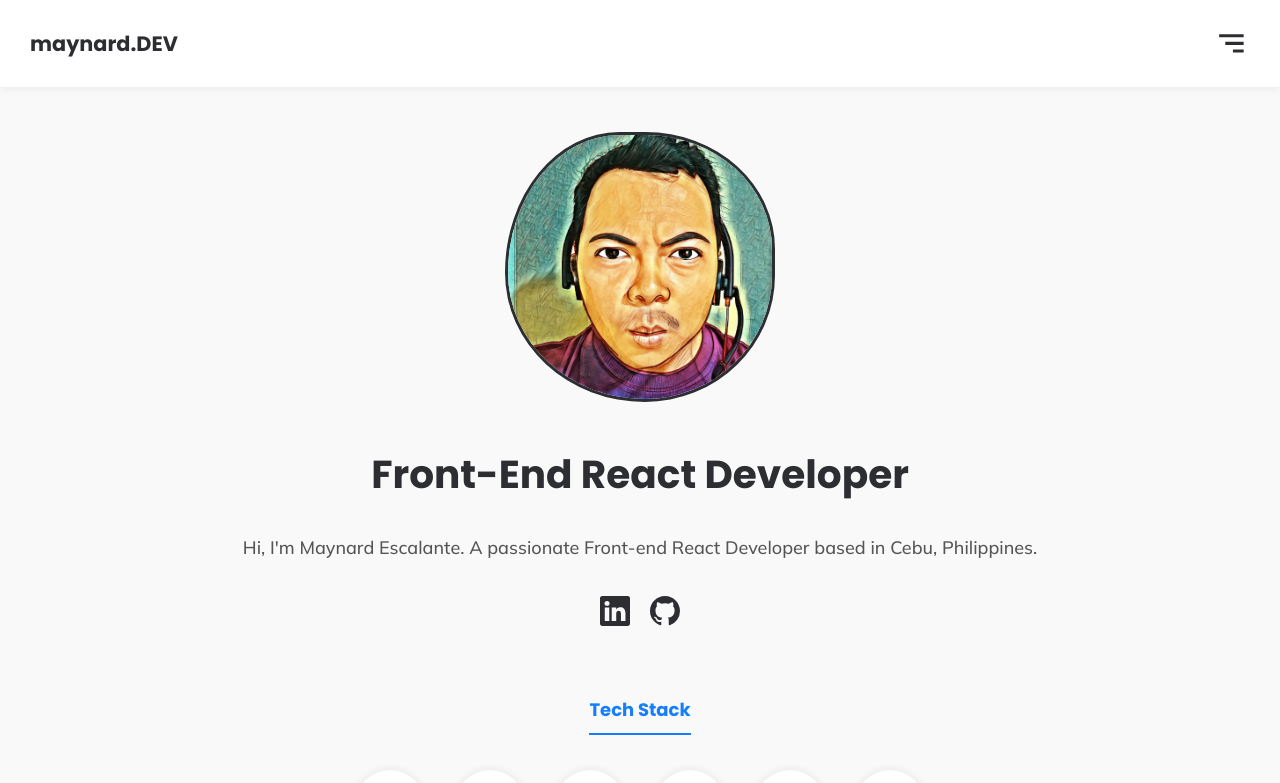
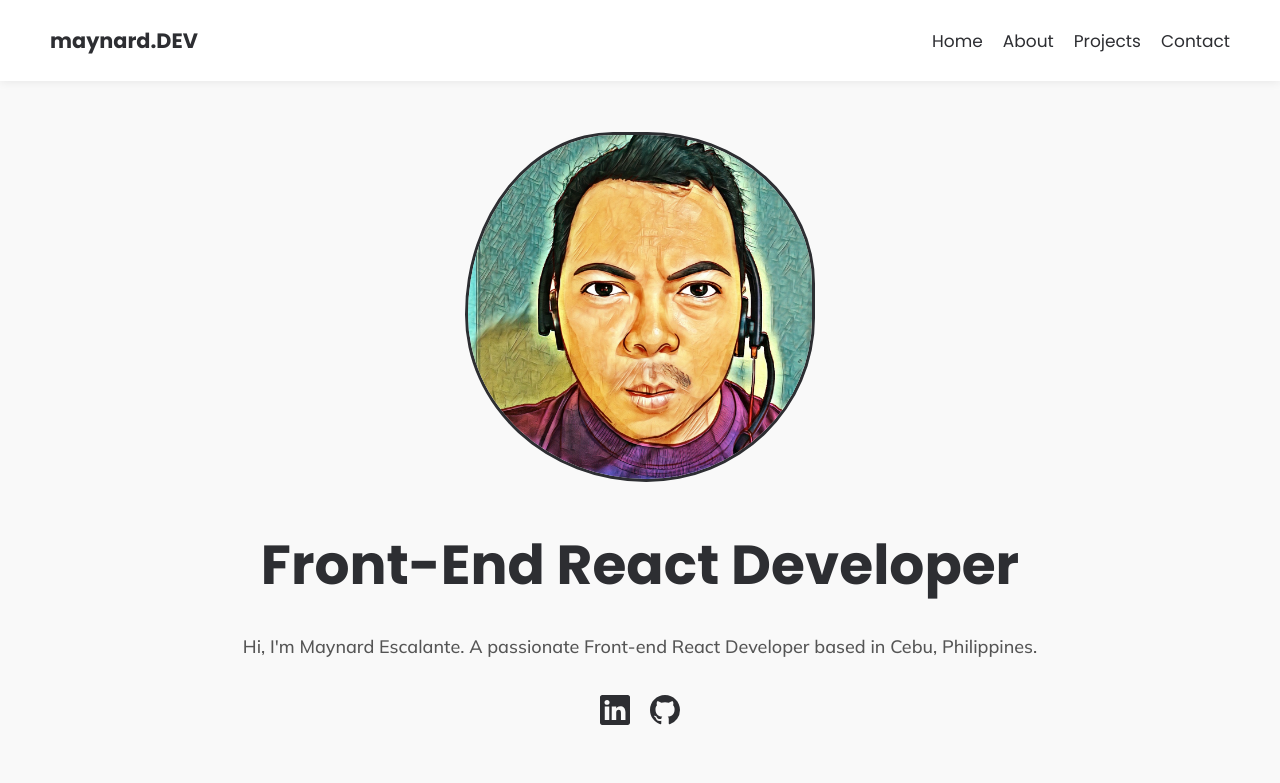
Before and after one commit to dranyam2022/maynard_escalante_portfolio, a React (Vite) app: page / in a window 1280 px wide. Shown: the top 783 px of the page. Built offline with nearby package versions, Linux system fonts and the light colour scheme.

Commit message:
completed nav layout @900px screen width

```diff
--- a/src/components/home/Home.module.css
+++ b/src/components/home/Home.module.css
@@ -3,7 +3,7 @@
   flex-direction: column;
   justify-content: center;
   align-items: center;
-  padding: calc(82px + 50px) 30px 50px;
+  padding: calc(82px + 50px) 50px 50px;
   gap: 50px;
   background-color: var(--bg-light-grey);
 }
@@ -11,13 +11,14 @@
   display: flex;
   justify-content: center;
   align-items: center;
-  max-width: 270px;
-  max-height: 270px;
+  max-width: 280px;
+  max-height: 280px;
   border-radius: 50%;
   border: 3px solid var(--light-bold);
   overflow: hidden;
   animation: var(--morph-name) var(--morph-duration)
     var(--morph-timing-function) var(--morph-iteration-count);
+  transition: all 0.3s ease-in-out;
 }
 
 .image_container img {
@@ -95,3 +96,13 @@
 .techStack img {
   aspect-ratio: 1;
 }
+
+@media screen and (min-width: 500px) {
+  .image_container {
+    max-width: 350px;
+    max-height: 350px;
+  }
+  .profile h1 {
+    font-size: 55px;
+  }
+}
--- a/src/components/navbar/Navbar.module.css
+++ b/src/components/navbar/Navbar.module.css
@@ -3,7 +3,7 @@
   justify-content: space-between;
   align-items: center;
   background-color: var(--bg-light-white);
-  padding: 25px 30px;
+  padding: 25px 50px;
   position: fixed;
   width: 100%;
   box-shadow: 0 0 10px rgba(0, 0, 0, 0.09);
@@ -23,7 +23,6 @@
   transform: scale(0.9);
 }
 
-
 .menu {
   font-size: 2.3rem;
   font-weight: bold;
@@ -37,3 +36,39 @@
 .menu:active {
   transform: scale(0.9);
 }
+
+.nav {
+  justify-content: center;
+  align-items: center;
+  list-style: none;
+  font-weight: 500;
+  gap: 20px;
+  display: none;
+}
+
+.navItem {
+  font-size: 17px;
+  font-family: Poppins, "sans-serif";
+}
+
+.navItem:hover {
+  color: var(--light-accent);
+}
+.navItem:active {
+  transform: scale(1.1);
+}
+
+@media screen and (min-width: 500px) {
+  .container {
+    padding: 25px 50px;
+  }
+}
+
+@media screen and (min-width: 900px) {
+  .menu {
+    display: none;
+  }
+  .nav {
+    display: flex;
+  }
+}
--- a/src/components/navbar/Navbar.tsx
+++ b/src/components/navbar/Navbar.tsx
@@ -15,6 +15,20 @@ const Navbar = () => {
         <div className={styles.logo}>
           <a href="/">maynard.DEV</a>
         </div>
+        <ul className={styles.nav}>
+          <li className={styles.navItem}>
+            <a href="#home">Home</a>
+          </li>
+          <li className={styles.navItem}>
+            <a href="#about">About</a>
+          </li>
+          <li className={styles.navItem}>
+            <a href="#projects">Projects</a>
+          </li>
+          <li className={styles.navItem}>
+            <a href="#contact">Contact</a>
+          </li>
+        </ul>
         <div className={styles.menu} onClick={navClickHandler}>
           <BiMenuAltRight />
         </div>
```
